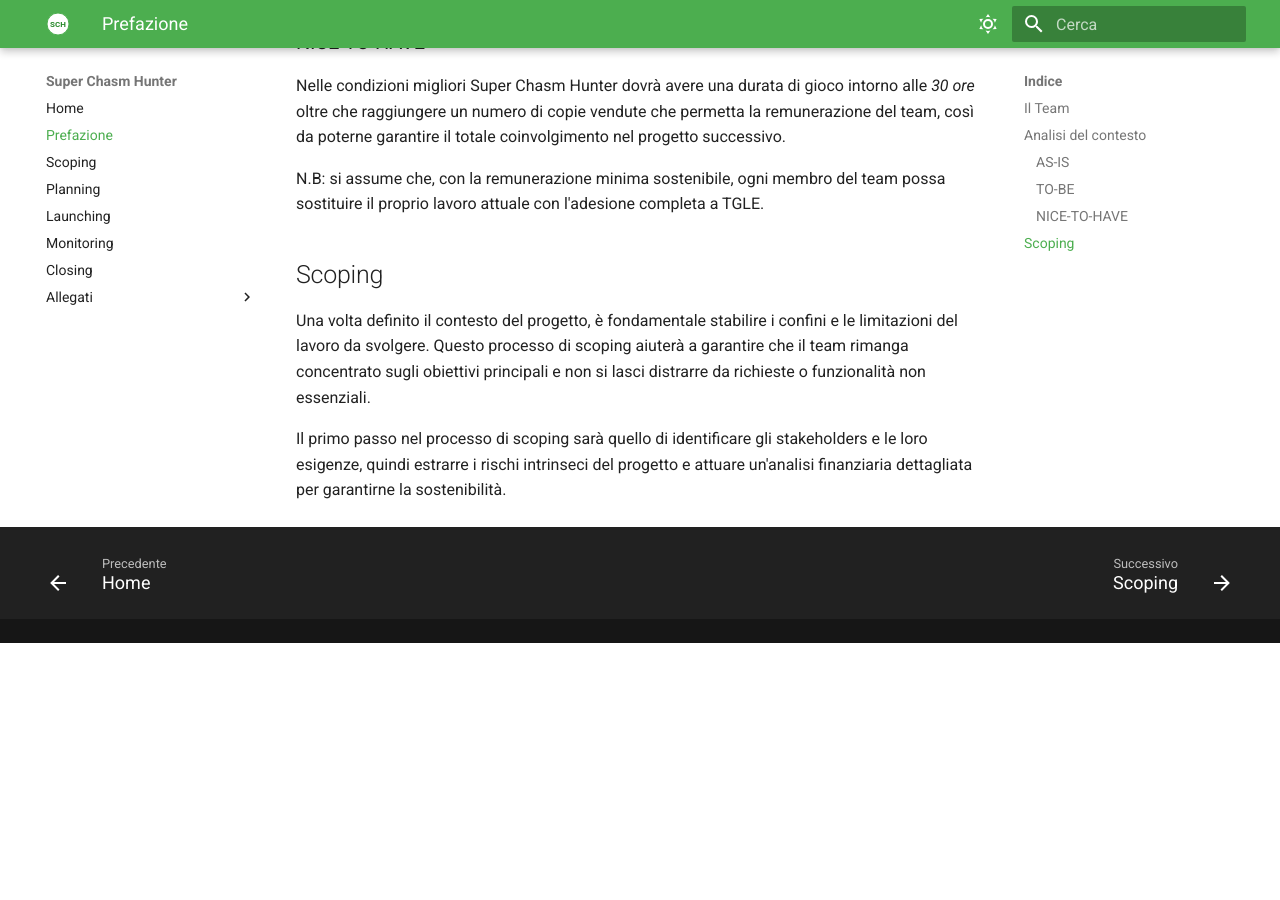
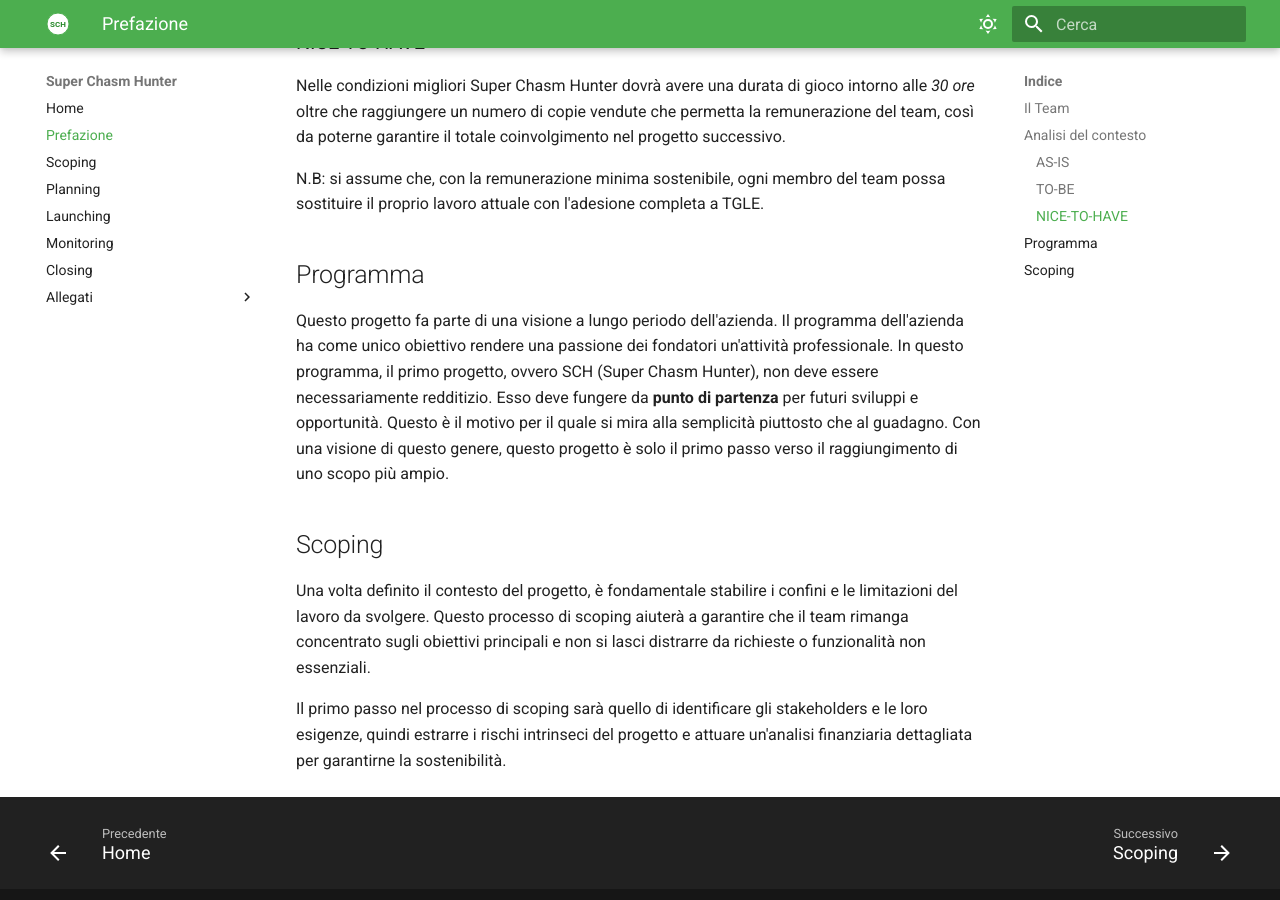
Before and after one commit to FilippoGurioli/super-chasm-hunter-pm, an MkDocs documentation site: the page built from docs/1 - Prefazione.md, in a window 1280 px wide and 900 px high, scrolled down 2151 px. Built offline with MkDocs 1.6.1 and Material for MkDocs 9.7.7, drawn with Linux system fonts in a browser that asks for light colours; before the commit the page ends 2794 px from its top, so only the background shows below that.

Commit message:
feat: add program to prefazione

```diff
--- a/docs/1 - Prefazione.md
+++ b/docs/1 - Prefazione.md
@@ -51,6 +51,10 @@ Nelle condizioni migliori Super Chasm Hunter dovrà avere una durata di gioco in
 
 N.B: si assume che, con la remunerazione minima sostenibile, ogni membro del team possa sostituire il proprio lavoro attuale con l'adesione completa a TGLE.
 
+## Programma
+
+Questo progetto fa parte di una visione a lungo periodo dell'azienda. Il programma dell'azienda ha come unico obiettivo rendere una passione dei fondatori un'attività professionale. In questo programma, il primo progetto, ovvero SCH (Super Chasm Hunter), non deve essere necessariamente redditizio. Esso deve fungere da **punto di partenza** per futuri sviluppi e opportunità. Questo è il motivo per il quale si mira alla semplicità piuttosto che al guadagno. Con una visione di questo genere, questo progetto è solo il primo passo verso il raggiungimento di uno scopo più ampio.
+
 ## Scoping
 
 Una volta definito il contesto del progetto, è fondamentale stabilire i confini e le limitazioni del lavoro da svolgere. Questo processo di scoping aiuterà a garantire che il team rimanga concentrato sugli obiettivi principali e non si lasci distrarre da richieste o funzionalità non essenziali.
```
